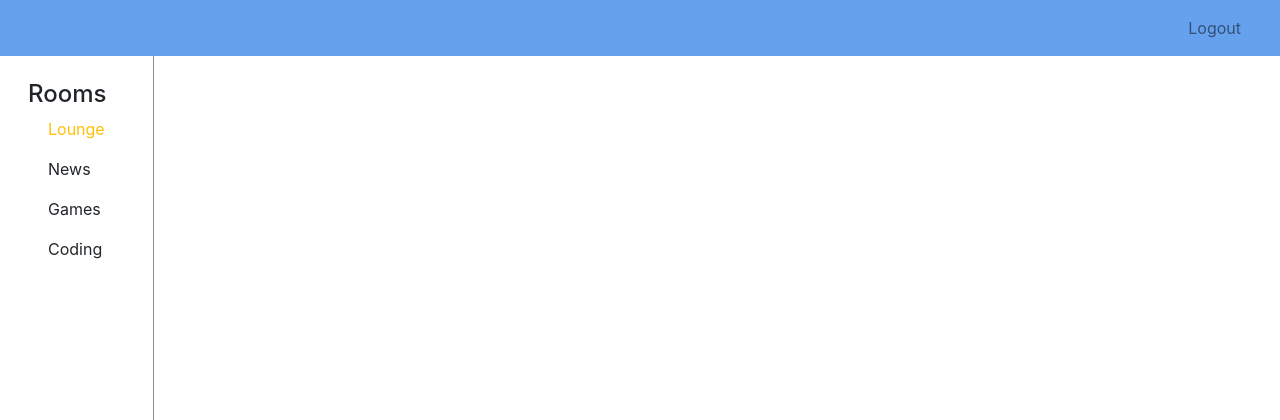
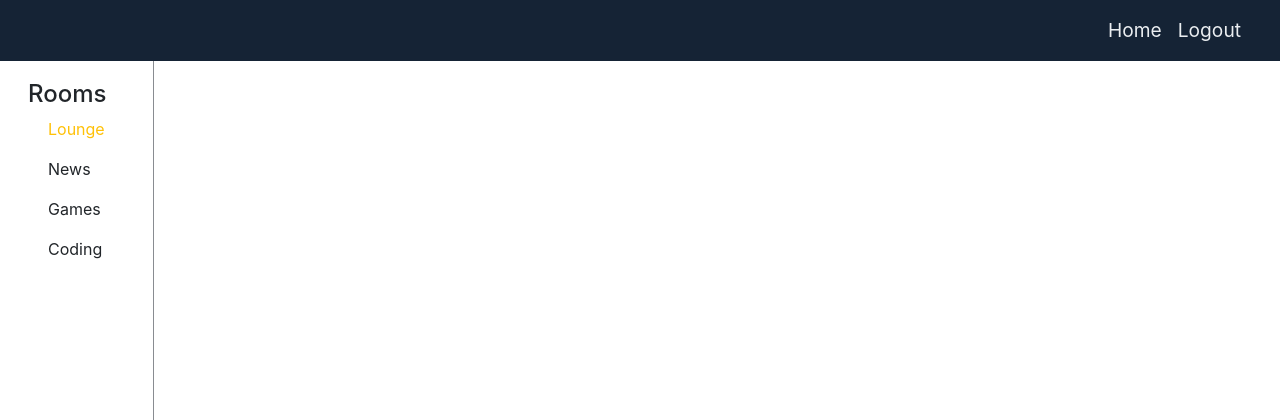
Before and after one commit to sarimurrab/MSW, a Flask app: page /chat in a window 1280 px wide. Shown: the top 420 px of the page. Run offline with Flask 2, Linux system fonts and the light colour scheme; a user stored in the database is signed in; some libraries are stand-ins or nearby versions.

Commit message:
Chat Section Added

```diff
--- a/APP/app.py
+++ b/APP/app.py
@@ -209,7 +209,7 @@ def chat():
         flash('Please login', 'danger')
         return redirect(url_for('login'))
 
-    return render_template("chat.html", username=current_user.name, rooms=ROOMS)
+    return render_template("chat.html", username=current_user.username, rooms=ROOMS)
 
 @socketio.on('incoming-msg')
 def on_message(data):
--- a/APP/static/css/chat_style.css
+++ b/APP/static/css/chat_style.css
@@ -150,3 +150,6 @@ input[type=text]:focus{
 #get-username {
     display: none !important;
 }
+.navbar-nav li {
+    font-size: 1.2rem;
+}
--- a/APP/templates/chat.html
+++ b/APP/templates/chat.html
@@ -25,7 +25,7 @@
         <div class="wrapper">
 
             <!-- Nav bar start -->
-            <nav class="navbar navbar-expand-sm navbar-light fixed-top" style="background-color: #66a1ee">
+            <nav class="navbar navbar-expand-sm navbar-light fixed-top" style="background-color: #152335">
 
                 <div class="container-fluid">
                     <div id="show-sidebar-button" class="cursor-pointer">
@@ -38,8 +38,12 @@
                     </button>
                     <div class="collapse navbar-collapse" id="navbarSupportedContent">
                         <ul class="navbar-nav ml-auto">
+
                             <li class="nav-item">
-                                <a id="logout-btn" class="nav-link" href="{{ url_for('logout') }}"><span style="color: #335177">Logout</span></a>
+                                <a id="logout-btn" class="nav-link" href="{{ url_for('index') }}"><span style="color: #ebeef1">Home</span></a>
+                            </li>
+                            <li class="nav-item">
+                                <a id="logout-btn" class="nav-link" href="{{ url_for('logout') }}"><span style="color: #ebeef1">Logout</span></a>
                             </li>
                         </ul>
                     </div>
```
Also changed, not shown: APP/users.db.
